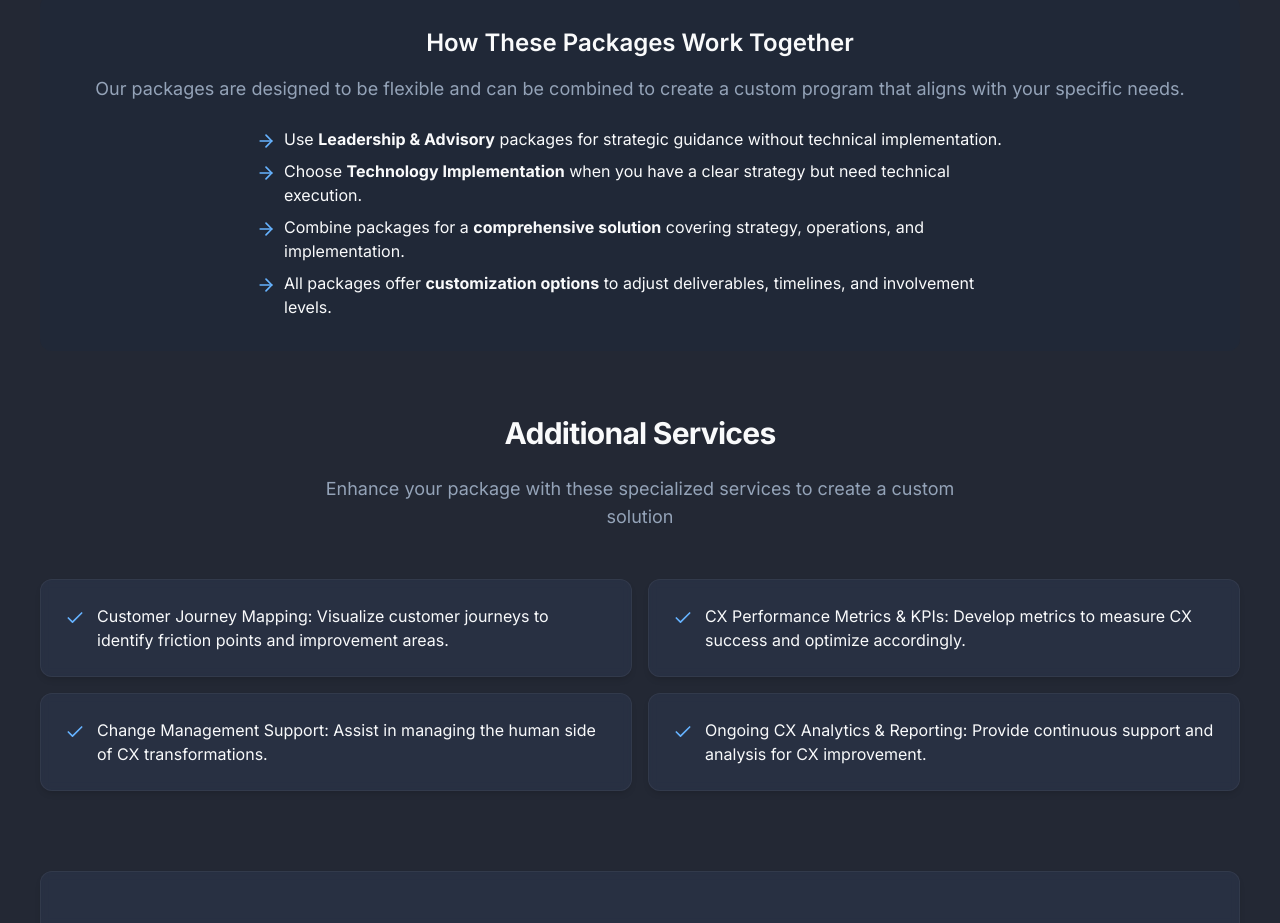
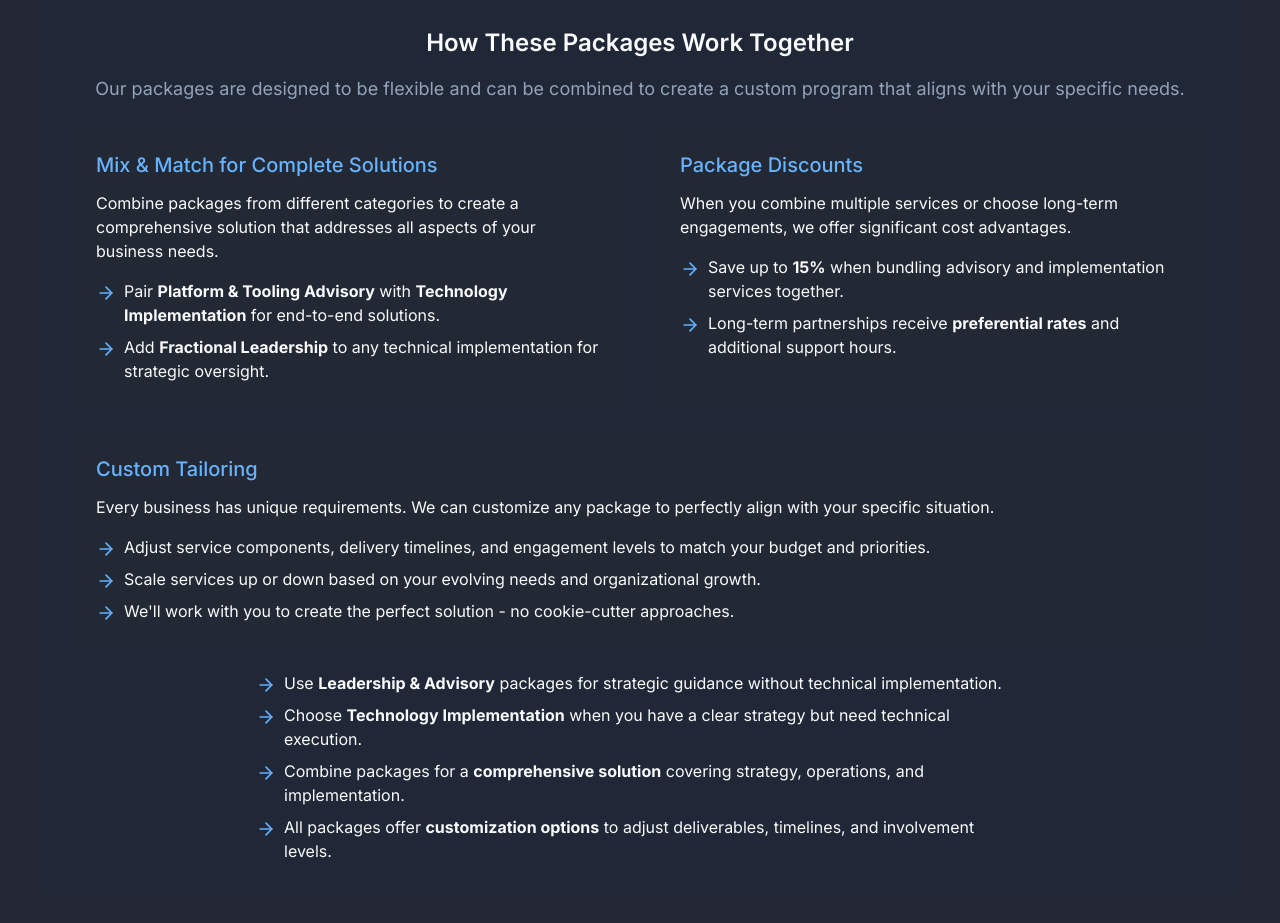
Before and after one commit to Grey-Space-Consulting/grey-space-web-carousel, a React (Vite) app: page /services in a window 1280 px wide. Shown: the part 1340-2263 px from the top of the page. Built offline with nearby package versions, Linux system fonts and the light colour scheme.

Commit message:
Add verbiage to Services page
Added text to the "How These Packages Work Together" section on the Services page to describe the ability to mix, match, combine, and tailor packages.

```diff
--- a/src/components/sections/ServicePackagesSection.tsx
+++ b/src/components/sections/ServicePackagesSection.tsx
@@ -165,6 +165,64 @@ const ServicePackagesSection: React.FC = () => {
         <p className="text-lg text-muted-foreground mb-6">
           Our packages are designed to be flexible and can be combined to create a custom program that aligns with your specific needs.
         </p>
+
+        <div className="grid grid-cols-1 md:grid-cols-2 gap-8 mb-6 text-left">
+          <div className="bg-background/70 p-6 rounded-lg">
+            <h4 className="text-xl font-medium mb-3 text-primary">Mix & Match for Complete Solutions</h4>
+            <p className="mb-4">
+              Combine packages from different categories to create a comprehensive solution that addresses all aspects of your business needs.
+            </p>
+            <ul className="space-y-2">
+              <li className="flex items-start">
+                <ArrowRight className="h-5 w-5 text-primary shrink-0 mr-2 mt-1" />
+                <span>Pair <strong>Platform & Tooling Advisory</strong> with <strong>Technology Implementation</strong> for end-to-end solutions.</span>
+              </li>
+              <li className="flex items-start">
+                <ArrowRight className="h-5 w-5 text-primary shrink-0 mr-2 mt-1" />
+                <span>Add <strong>Fractional Leadership</strong> to any technical implementation for strategic oversight.</span>
+              </li>
+            </ul>
+          </div>
+
+          <div className="bg-background/70 p-6 rounded-lg">
+            <h4 className="text-xl font-medium mb-3 text-primary">Package Discounts</h4>
+            <p className="mb-4">
+              When you combine multiple services or choose long-term engagements, we offer significant cost advantages.
+            </p>
+            <ul className="space-y-2">
+              <li className="flex items-start">
+                <ArrowRight className="h-5 w-5 text-primary shrink-0 mr-2 mt-1" />
+                <span>Save up to <strong>15%</strong> when bundling advisory and implementation services together.</span>
+              </li>
+              <li className="flex items-start">
+                <ArrowRight className="h-5 w-5 text-primary shrink-0 mr-2 mt-1" />
+                <span>Long-term partnerships receive <strong>preferential rates</strong> and additional support hours.</span>
+              </li>
+            </ul>
+          </div>
+        </div>
+
+        <div className="bg-background/70 p-6 rounded-lg text-left mb-6">
+          <h4 className="text-xl font-medium mb-3 text-primary">Custom Tailoring</h4>
+          <p className="mb-4">
+            Every business has unique requirements. We can customize any package to perfectly align with your specific situation.
+          </p>
+          <ul className="space-y-2">
+            <li className="flex items-start">
+              <ArrowRight className="h-5 w-5 text-primary shrink-0 mr-2 mt-1" />
+              <span>Adjust service components, delivery timelines, and engagement levels to match your budget and priorities.</span>
+            </li>
+            <li className="flex items-start">
+              <ArrowRight className="h-5 w-5 text-primary shrink-0 mr-2 mt-1" />
+              <span>Scale services up or down based on your evolving needs and organizational growth.</span>
+            </li>
+            <li className="flex items-start">
+              <ArrowRight className="h-5 w-5 text-primary shrink-0 mr-2 mt-1" />
+              <span>We'll work with you to create the perfect solution - no cookie-cutter approaches.</span>
+            </li>
+          </ul>
+        </div>
+
         <ul className="text-left max-w-3xl mx-auto space-y-2">
           <li className="flex items-start">
             <ArrowRight className="h-5 w-5 text-primary shrink-0 mr-2 mt-1" />
```
